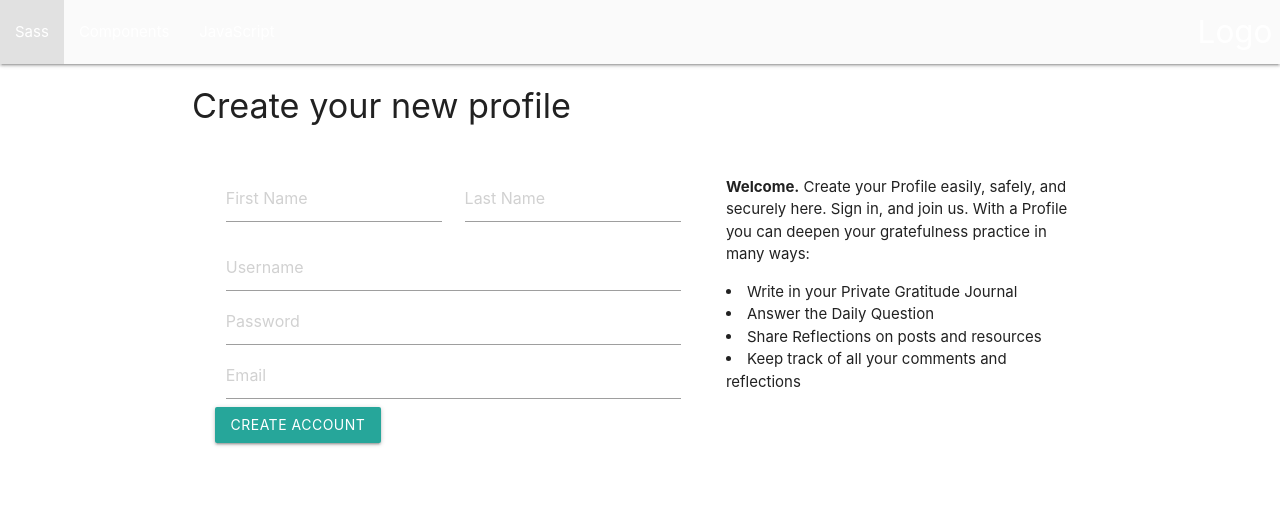
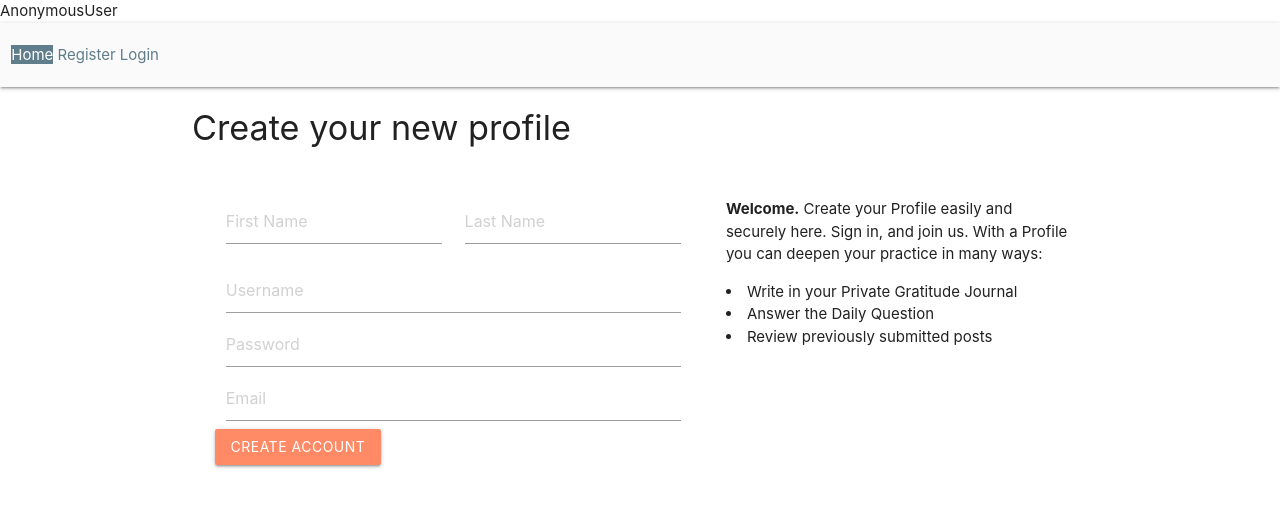
Before and after one commit to lu-will/CapstoneApp, a Django app: page /pages/register/ in a window 1280 px wide. Shown: the top 507 px of the page. Run offline with Django 3.2, Linux system fonts and the light colour scheme.

Commit message:
new updates

```diff
--- a/journal/pages/templates/pages/_navbar.html
+++ b/journal/pages/templates/pages/_navbar.html
@@ -6,33 +6,63 @@
 
 {% block content %}
 <!-- <nav>
-    <div class="navbar row #fafafa grey lighten-5 ">
-        <div class="col s12">
-            <a class="#212121 grey darken-4-text z-depth-2 btn"
-                href="{% url 'pages:home' %}">Home</a>
-            <a class="#212121 grey darken-4-text z-depth-2 btn"
-                href="{% url 'pages:register' %}">Register</a>
-            <a class="#212121 grey darken-4-text z-depth-2 btn" href="{% url 'pages:day' %}">Day Entry</a>
-            <a class="#212121 grey darken-4-text z-depth-2 btn" href="{% url 'pages:evening' %}">Evening Entry</a>
+    <div class="navbar row #fafafa grey lighten-5">
+        <div class="row">
+            <div class="col s6">
+                <a class="#212121 grey darken-4-text z-depth-2 btn" href="{% url 'pages:home' %}">Home</a>
+                <a class="#212121 grey darken-4-text z-depth-2 btn" href="{% url 'pages:register' %}">Register</a>
+                <a class="#212121 grey darken-4-text z-depth-2 btn" href="{% url 'pages:day' %}">Day Entry</a>
+                <a class="#212121 grey darken-4-text z-depth-2 btn" href="{% url 'pages:evening' %}">Evening Entry</a>
+            </div>
+            <div class="col s6">
+                <a class="#212121 grey darken-4-text waves-light btn right" href="{% url 'pages:logout' %}">Logout</a>
+                <a class="#212121 grey darken-4-text waves-effect waves-light btn right"
+                    href="{% url 'pages:login' %}">Login</a>
+            </div>
 
-            <a class="#212121 grey darken-4-text waves-light btn right" href="{% url 'pages:logout' %}">Logout</a>
-            <a class="#212121 grey darken-4-text waves-effect waves-light btn right"
-                href="{% url 'pages:login' %}">Login</a>
         </div>
     </div>
 </nav> -->
 
-<nav>
-    <div class="nav-wrapper #fafafa grey lighten-5">
-      <a href="#" class="brand-logo right">Logo</a>
+<!-- <nav>
+    <div class="nav-wrapper #fafafa grey lighten-5 ">
+
       <ul id="nav-mobile" class="left hide-on-med-and-down">
-          <div class="green-text text-darken-5">
-              <li><a href="sass.html">Sass</a></li>
-              <li><a href="badges.html">Components</a></li>
-              <li><a href="collapsible.html">JavaScript</a></li>
-          </div>
+        <li><a class="blue-grey darken-1-text" href="{% url 'pages:home' %}">Home</a></li>
+        <li><a class="blue-grey-text"href="{% url 'pages:register' %}">Register</a></li>
+        <li><a class="blue-grey-text"href="{% url 'pages:day' %}">Day Entry</a></li>
+        <li><a class="blue-grey-text"href="{% url 'pages:evening' %}">Evening Entry</a></li>
+      </ul>
+      <ul id="nav-mobile" class="right hide-on-med-and-down">
+        <li><a class="blue-grey-text"href="{% url 'pages:login' %}">Login</a></li>
+        <li><a class="blue-grey-text"href="{% url 'pages:logout' %}">Logout</a></li>
       </ul>
     </div>
   </nav>
+         -->
+
+{{user}}
+
+<nav>
+<div class="nav-wrapper #fafafa grey lighten-5 row">
+
+    <div class="col s12 m4 12">
+      <a class="blue-grey darken-1-text" href="{% url 'pages:home' %}">Home</a>
+      {% if request.user.is_anonymous %}
+      <a class="blue-grey-text"href="{% url 'pages:register' %}">Register</a>
+      <a class="blue-grey-text"href="{% url 'pages:login' %}">Login</a>
+    </div>
+    <!-- <div class="col s4"></div> -->
+    <div class="col s12 m4 18">
+      {% else %}
+      <a class="blue-grey-text"href="{% url 'pages:day' %}">Day Entry</a>
+      <a class="blue-grey-text"href="{% url 'pages:evening' %}">Evening Entry</a>
+      <a class="blue-grey-text"href="{% url 'pages:logout' %}">Logout</a>
+    </div>
+
+  </div>
+    {% endif %}
+
+</nav>
 
 {% endblock %}
--- a/journal/pages/templates/pages/register.html
+++ b/journal/pages/templates/pages/register.html
@@ -36,18 +36,17 @@
                     <input type="text" name="email" placeholder="Email" required>
                 </div>
             </div>
-            <button class="btn waves-effect waves-teal" type="submit"> Create account</button>
+            <button class="btn deep-orange lighten-2" type="submit"> Create account</button>
         </form>
     </div>
     <div class="col s5">
         <p>
-            <b>Welcome.</b> Create your Profile easily, safely, and securely here. Sign in, and join us. With a Profile you can
-            deepen your gratefulness practice in many ways:
+            <b>Welcome.</b> Create your Profile easily and securely here. Sign in, and join us. With a Profile you can
+            deepen your practice in many ways:
 
             <li>Write in your Private Gratitude Journal</li>
             <li>Answer the Daily Question</li>
-            <li>Share Reflections on posts and resources</li>
-            <li>Keep track of all your comments and reflections</li>
+            <li>Review previously submitted posts</li>
         </p>
     </div>
 </div>
--- a/journal/pages/views.py
+++ b/journal/pages/views.py
@@ -2,6 +2,7 @@ from django.http.response import HttpResponse, HttpResponseRedirect
 from django.shortcuts import get_object_or_404, render, reverse
 from django.contrib.auth import authenticate, login, logout
 from django.contrib.auth.models import User
+# from django.contrib.auth.decorators import login_required
 from .models import day, evening
 
 
@@ -29,7 +30,7 @@ def login_user(request):
         if user != None:
             login(request, user)
 
-        return HttpResponseRedirect(reverse('pages:login'))
+        return HttpResponseRedirect(reverse('pages:home'))
 
 # Logout user
 
@@ -52,20 +53,16 @@ def register(request):
         first_name = form['first_name']
         last_name = form['last_name']
 
-        # Evening = evening()
-        # Evening.user = request.user
-        # Evening.save()
 
         user = User.objects.create_user(
             username, email, password, first_name=first_name, last_name=last_name)
 
-        # login(request, user)
 
-        return HttpResponseRedirect(reverse('pages:register'))
+        return HttpResponseRedirect(reverse('pages:login'))
 
 
 # Day Journal Entries
-
+# @login_required
 def dayview(request):
 
     dayposts = day.objects.all()
@@ -106,6 +103,7 @@ def savedayview(request):
 
 
 # Evening Journal Entries
+# @login_required
 def eveningview(request):
     eveningposts = evening.objects.all()
 
```
Also changed, not shown: journal/pages/styles/styles.css (+0 -15 lines), journal/pages/templates/pages/day.html (+3 -7 lines), journal/pages/templates/pages/evening.html (+4 -5 lines), journal/pages/templates/pages/index.html (+2 -8 lines), journal/db.sqlite3.
